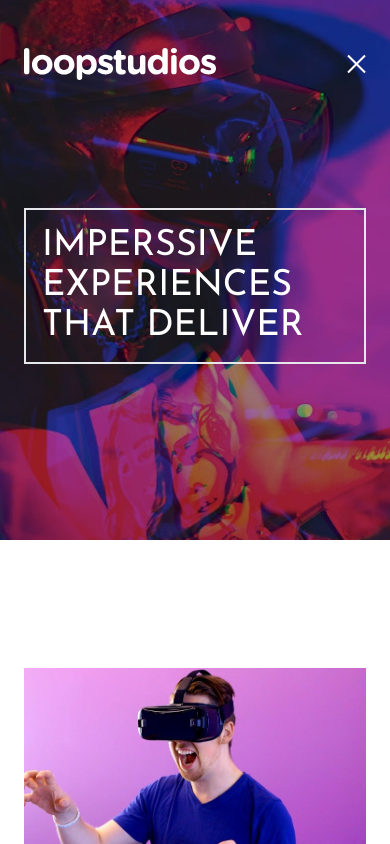
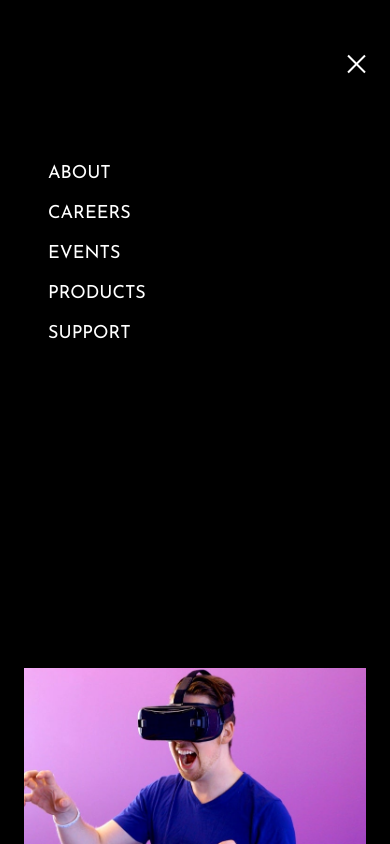
Before and after one commit to pettik/FrontendMentor--loopstudios-landing-page-tailwind-css, a website: page index.html in a window 390 px wide. Both pictures are taken after a click on the button 354 px from the left and 64 px from the top of the page. Shown: the top 844 px of the page. Drawn offline with Linux system fonts and the light colour scheme.

Commit message:
last html/css/js changes

```diff
--- a/index.html
+++ b/index.html
@@ -12,6 +12,8 @@
       href="https://fonts.googleapis.com/css2?family=Alata&family=Josefin+Sans:ital,wght@0,100..700;1,100..700&display=swap"
       rel="stylesheet"
     />
+    <!--=============== JS ===============-->
+    <script src="./js/script.js" defer></script>
     <!--=============== CSS ===============-->
     <link rel="stylesheet" href="./css/style.css" />
     <!--=============== TITLE ===============-->
@@ -59,12 +61,12 @@
               ></div>
             </div>
           </div>
-          <!-- @todo Hamburger Button-->
+          <!-- Hamburger Button-->
           <div class="md:hidden">
             <button
               id="menu-btn"
               type="button"
-              class="open z-40 block hamburger md:hidden focus:outline-none"
+              class="z-40 block hamburger md:hidden focus:outline-none"
             >
               <span class="hamburger-top"></span>
               <span class="hamburger-middle"></span>
@@ -73,7 +75,17 @@
           </div>
         </nav>
 
-        <!-- @todo - Mobile Menu -->
+        <!-- Mobile Menu -->
+        <div
+          id="menu"
+          class="absolute top-0 bottom-0 left-0 hidden flex flex-col self-end w-full min-h-screen py-1 pt-40 pl-12 space-y-3 text-lg text-white uppercase bg-black"
+        >
+          <a href="#" class="hover:text-pink-500">About</a>
+          <a href="#" class="hover:text-pink-500">Careers</a>
+          <a href="#" class="hover:text-pink-500">Events</a>
+          <a href="#" class="hover:text-pink-500">Products</a>
+          <a href="#" class="hover:text-pink-500">Support</a>
+        </div>
         <div
           class="max-w-lg mt-32 mb-32 p-4 font-sans text-4xl text-white uppercase border-2 md:p-10 md:m-32 md:mx-0 md:text-6xl"
         >
--- /dev/null
+++ b/js/script.js
@@ -0,0 +1,9 @@
+const menuBtn = document.getElementById('menu-btn');
+const menu = document.getElementById('menu');
+
+const navToggle = () => {
+  menuBtn.classList.toggle('open');
+  menu.classList.toggle('hidden');
+};
+
+menuBtn.addEventListener('click', navToggle);
```
Also changed, not shown: css/style.css.
